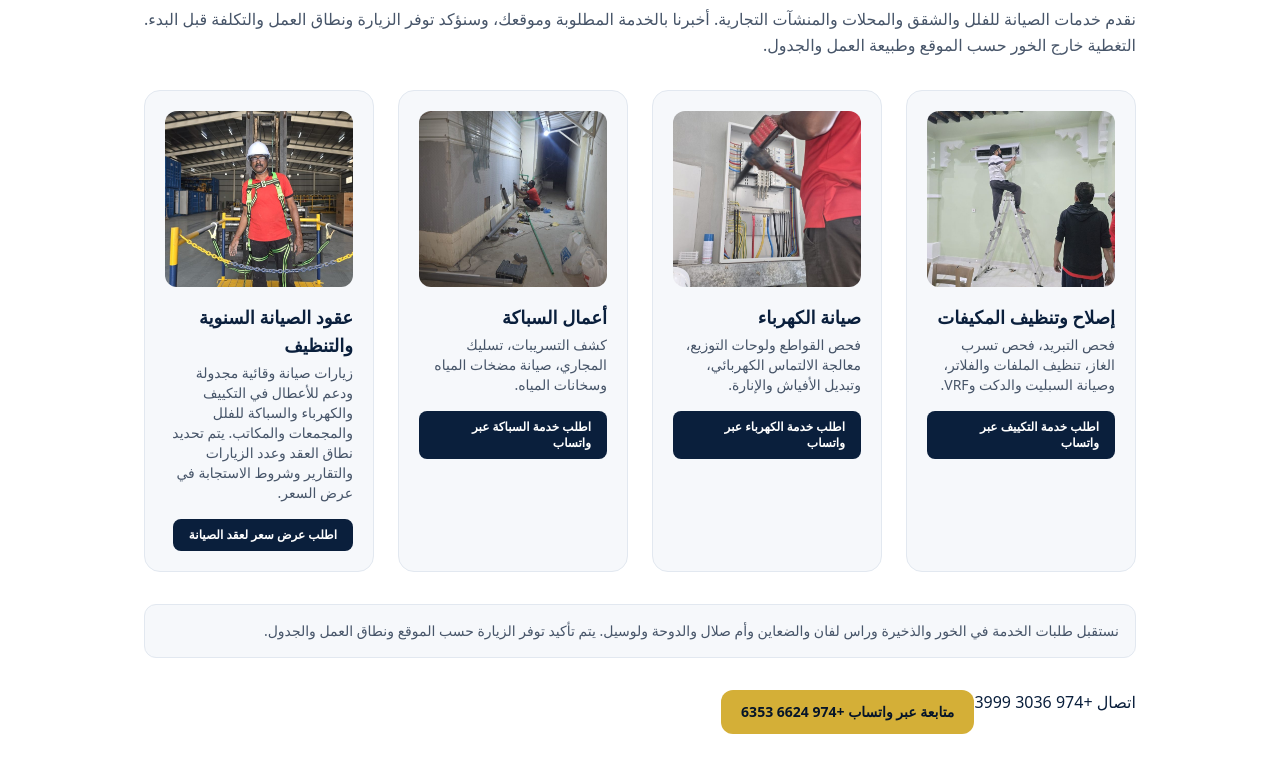
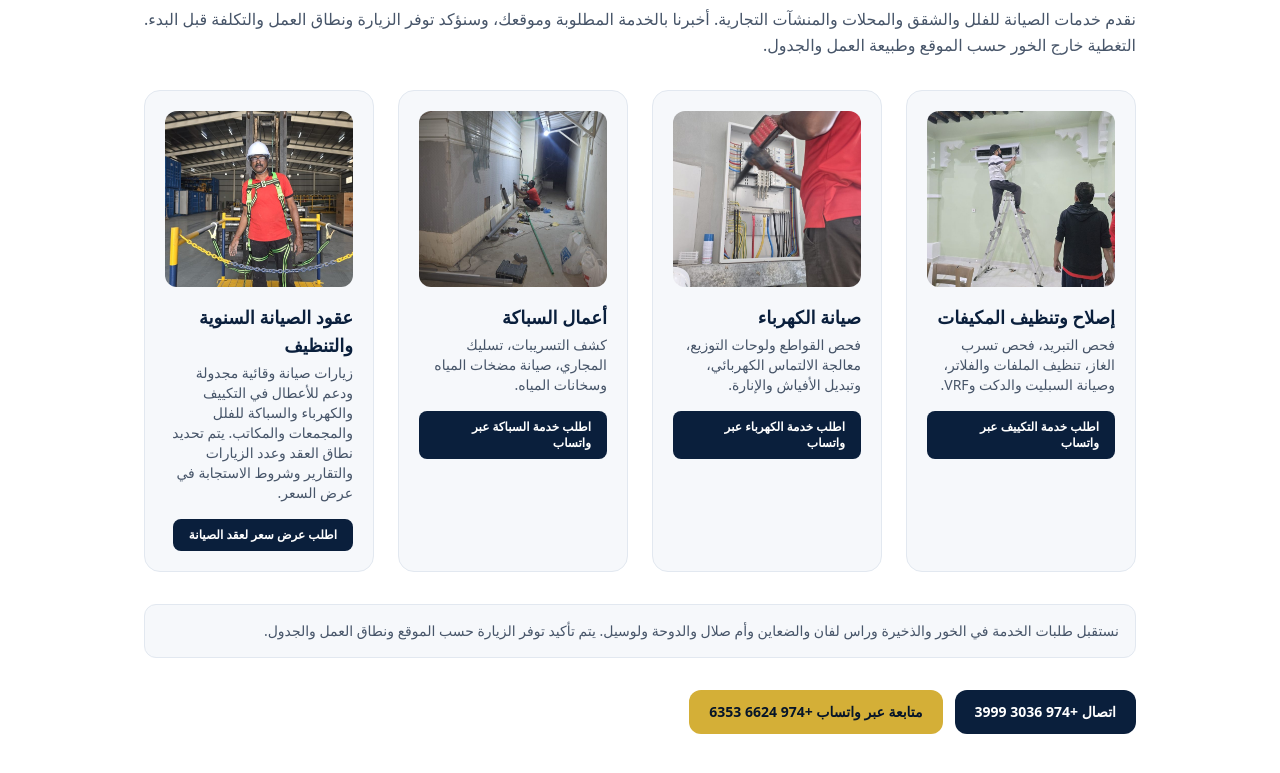
Before and after one commit to projectsthanasic-ui/thanasic-website, a plain HTML site: page ar/index.html in a window 1280 px wide. Shown: the part 241-1014 px from the top of the page. Drawn offline with nearby package versions, Linux system fonts and the light colour scheme.

Commit message:
Fix markup and refine page title

```diff
--- a/ar/index.html
+++ b/ar/index.html
@@ -95,7 +95,7 @@
       </div>
     </div>
     <div class="rounded-xl bg-[#F6F8FB] border border-slate-200 p-4 text-sm text-slate-600">نستقبل طلبات الخدمة في الخور والذخيرة وراس لفان والضعاين وأم صلال والدوحة ولوسيل. يتم تأكيد توفر الزيارة حسب الموقع ونطاق العمل والجدول.</div>
-    <div class="flex flex-wrap gap-3>
+    <div class="flex flex-wrap gap-3">
       <a href="tel:+97430363999" class="px-5 py-3 rounded-xl bg-[#0A1F3C] text-white font-bold text-sm">اتصال +974 3036 3999</a>
       <a href="https://wa.me/97466246353?text=%D9%85%D8%B1%D8%AD%D8%A8%D8%A7%20%D8%AB%D8%A7%D9%86%D8%A7%D8%B3%D9%8A%D9%83%D8%8C%20%D8%A3%D8%B1%D8%BA%D8%A8%20%D9%81%D9%8A%20%D8%B7%D9%84%D8%A8%20%D8%AE%D8%AF%D9%85%D8%A9." class="px-5 py-3 rounded-xl bg-[#D4AF37] text-[#061529] font-bold text-sm">متابعة عبر واتساب +974 6624 6353</a>
     </div>
```
